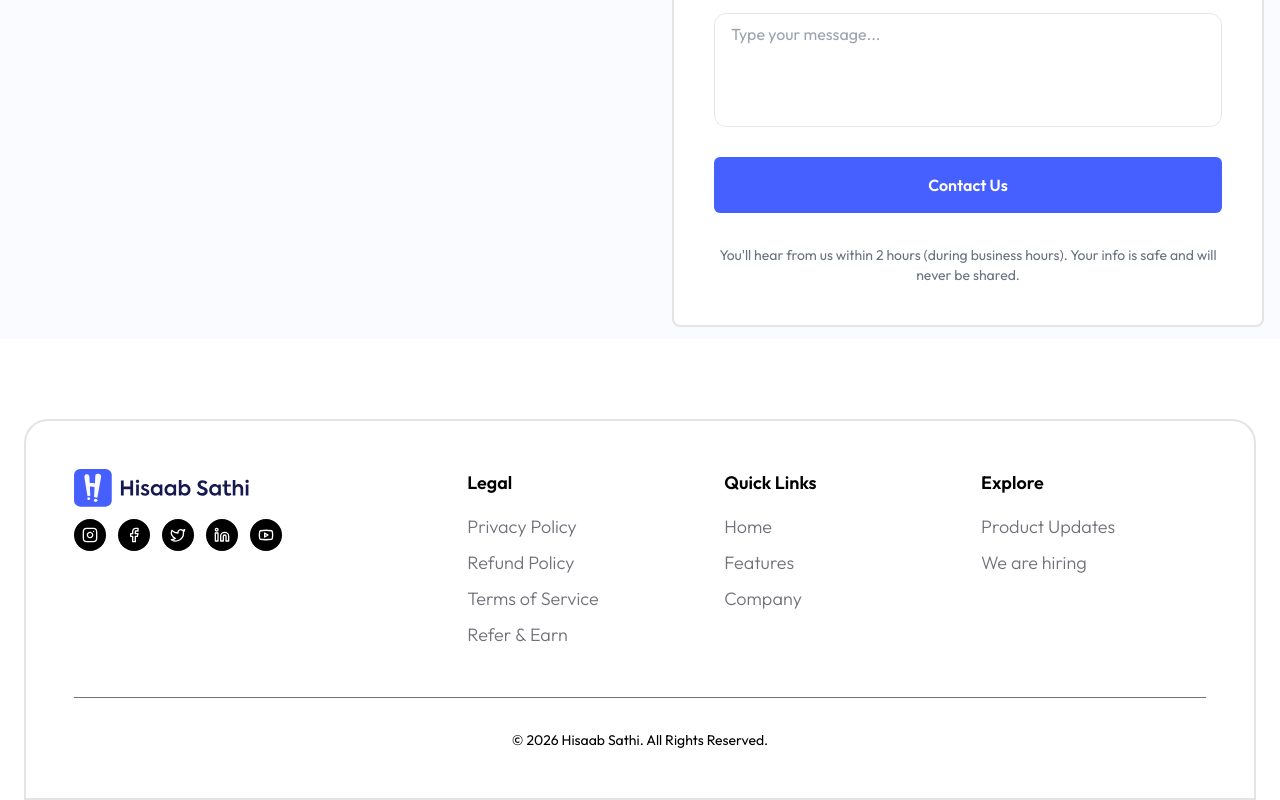
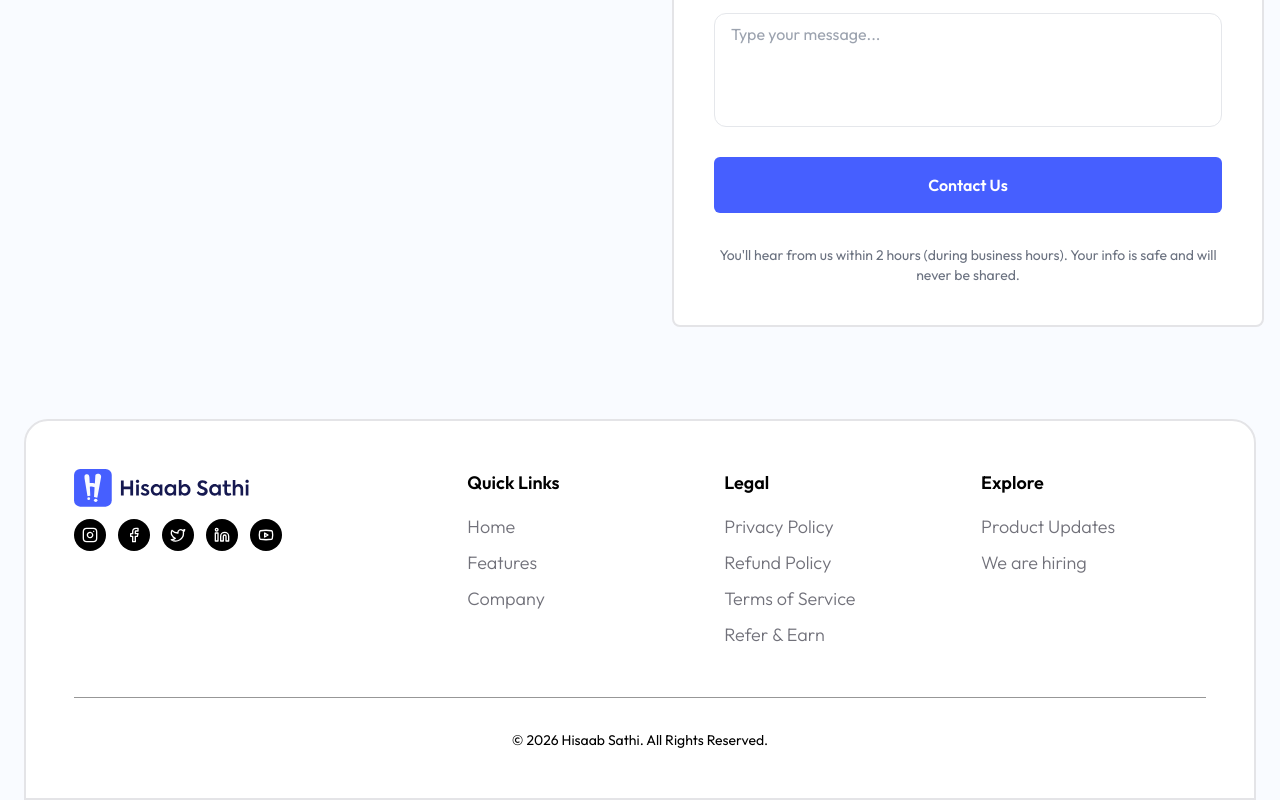
Before and after one commit to Shriti-tech/Hisabsathi, a React (Vite) app: page /contact in a window 1280 px wide. Shown: the part 629-1429 px from the top of the page. Built offline with nearby package versions, Linux system fonts and the light colour scheme.

Commit message:
13th commit

```diff
--- a/src/components/contact/contact-us.tsx
+++ b/src/components/contact/contact-us.tsx
@@ -113,17 +113,22 @@ const ContactForm: React.FC = () => {
                   <div className="flex items-center gap-3">
                     <img src={Whatsapp} alt="" className="h-8 w-8" />
 
-                    <a  href="tel:+919674771591"
-                    className="text-base sm:text-lg font-light font-outfit text-gray-700">
+                    <a
+                      href="tel:+919674771591"
+                      className="text-base sm:text-lg font-light font-outfit text-gray-700"
+                    >
                       +91 96747 71591
                     </a>
                   </div>
                   <div className="flex items-center gap-3">
                     <img src={Mail} alt="" className="h-8 w-8" />
 
-                    <a href="mailto:support@hisaabsathi.com" className="text-base sm:text-lg font-outfit font-light text-gray-700">
+                    <a
+                      href="mailto:support@hisaabsathi.com"
+                      className="text-base sm:text-lg font-outfit font-light text-gray-700"
+                    >
                       support@hisaabsathi.com
-                    </a >
+                    </a>
                   </div>
                 </div>
               </div>
@@ -259,7 +264,7 @@ const ContactForm: React.FC = () => {
                 {status === "loading" ? "Sending..." : "Contact Us"}
               </button>
               {status === "success" && (
-                <div className="bg-success border border-green-200 text-green-800 px-4 py-3 rounded-lg text-center text-sm md:text-base">
+                <div className="bg-success border font-outfit border-green-200 text-green-800 px-4 py-3 rounded-lg text-center text-sm md:text-base">
                   ✓ Message sent successfully! We'll get back to you soon.
                 </div>
               )}
--- a/src/components/shared/footer.tsx
+++ b/src/components/shared/footer.tsx
@@ -36,7 +36,7 @@ const FooterLink: React.FC<FooterLinkProps> = ({ href, children }) => (
 
 const Footer: React.FC = () => {
   return (
-    <footer className="font-outfit bg-white w-full flex justify-center pt-8 md:pt-16 lg:pt-20 px-4 md:px-6 left-0 right-0 z-40 bottom-0 ">
+    <footer className="font-outfit bg-background w-full flex justify-center pt-8 md:pt-16 lg:pt-20 px-4 md:px-6 left-0 right-0 z-40 bottom-0 ">
       <div className="flex flex-col max-w-7xl bg-white shadow-sm mx-auto w-full py-6 md:py-10 lg:py-12 px-4 md:px-8 lg:px-12 border-2 border-inputBorder rounded-t-2xl md:rounded-t-3xl">
         {/* Main Footer Content */}
         <div className="grid grid-cols-1 md:grid-cols lg:grid-cols-12 gap-10 lg:gap-12">
@@ -79,6 +79,17 @@ const Footer: React.FC = () => {
 
           {/* Links Sections Container */}
           <div className="grid grid-cols-2 md:grid-cols-3 gap-8 md:gap-6 lg:gap-8 lg:col-span-8">
+            {/* Quick Links Section */}
+            <div className="flex flex-col gap-3 md:gap-4">
+              <h4 className="font-semibold text-sm md:text-base lg:text-lg">
+                Quick Links
+              </h4>
+              <div className="flex flex-col gap-2">
+                <FooterLink href="/">Home</FooterLink>
+                <FooterLink href="/">Features</FooterLink>
+                <FooterLink href="/">Company</FooterLink>
+              </div>
+            </div>
             {/* Legal Section */}
             <div className="flex flex-col gap-3 md:gap-4">
               <h4 className="font-semibold text-sm md:text-base  lg:text-lg">
@@ -89,18 +100,6 @@ const Footer: React.FC = () => {
                 <FooterLink href="/">Refund Policy</FooterLink>
                 <FooterLink href="/">Terms of Service</FooterLink>
                 <FooterLink href="/">Refer & Earn</FooterLink>
-              </div>
-            </div>
-
-            {/* Quick Links Section */}
-            <div className="flex flex-col gap-3 md:gap-4">
-              <h4 className="font-semibold text-sm md:text-base lg:text-lg">
-                Quick Links
-              </h4>
-              <div className="flex flex-col gap-2">
-                <FooterLink href="/">Home</FooterLink>
-                <FooterLink href="/">Features</FooterLink>
-                <FooterLink href="/">Company</FooterLink>
               </div>
             </div>
 
@@ -120,7 +119,7 @@ const Footer: React.FC = () => {
         </div>
 
         {/* Bottom Border and Copyright */}
-        <div className="border-t border-input mt-8 md:mt-12 mb-6 md:mb-8 hidden md:block"></div>
+        <div className="border-t border-borderColor mt-8 md:mt-12 mb-6 md:mb-8 hidden md:block"></div>
         <div className="text-center text-sm hidden md:block">
           <p>© {new Date().getFullYear()} Hisaab Sathi. All Rights Reserved.</p>
         </div>
--- a/src/components/shared/navbar.tsx
+++ b/src/components/shared/navbar.tsx
@@ -146,7 +146,7 @@ const Navbar = () => {
                   <NavContent closeSheet={() => setOpen(false)} />
                   <SheetClose asChild>
                     <Button
-                      className="font-medium cursor-pointer border-2 border-[#D9D9D9] bg-[#F2F2F2]"
+                      className="font-medium cursor-pointer border-2 border-[#D9D9D9] bg-[#F2F2F2] rounded-xl "
                       asChild
                     >
                       <a href="https://my.hisaabsathi.com">Login to portal</a>
--- a/tailwind.config.js
+++ b/tailwind.config.js
@@ -24,6 +24,7 @@ module.exports = {
         tertiary:"#F6A221",
         success:"#16A34A",
         foreground: 'hsl(var(--foreground))',
+        borderColor:"#979797",
 
       },
       fontFamily: {
```
